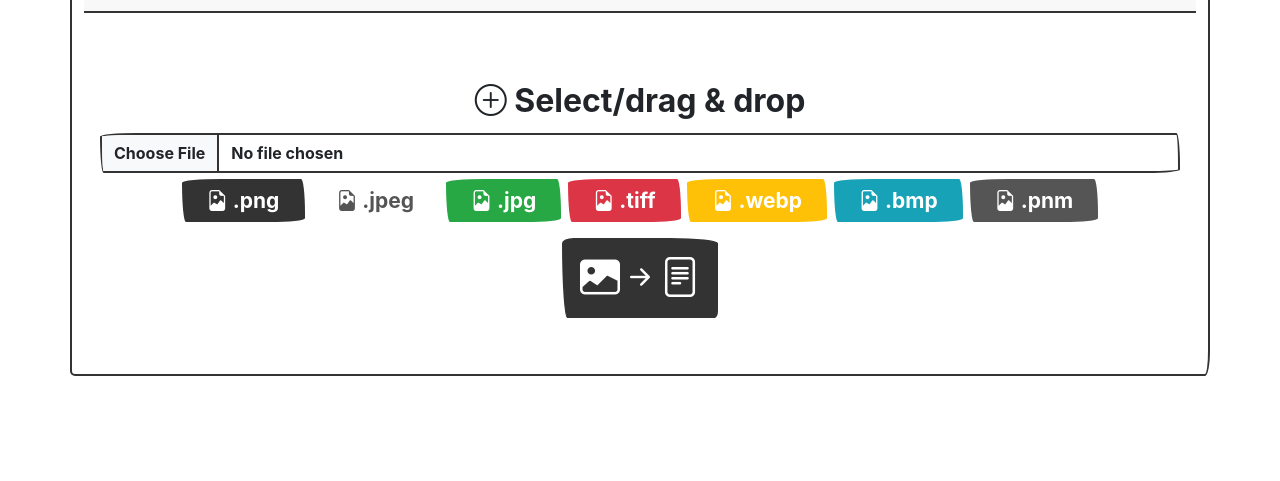
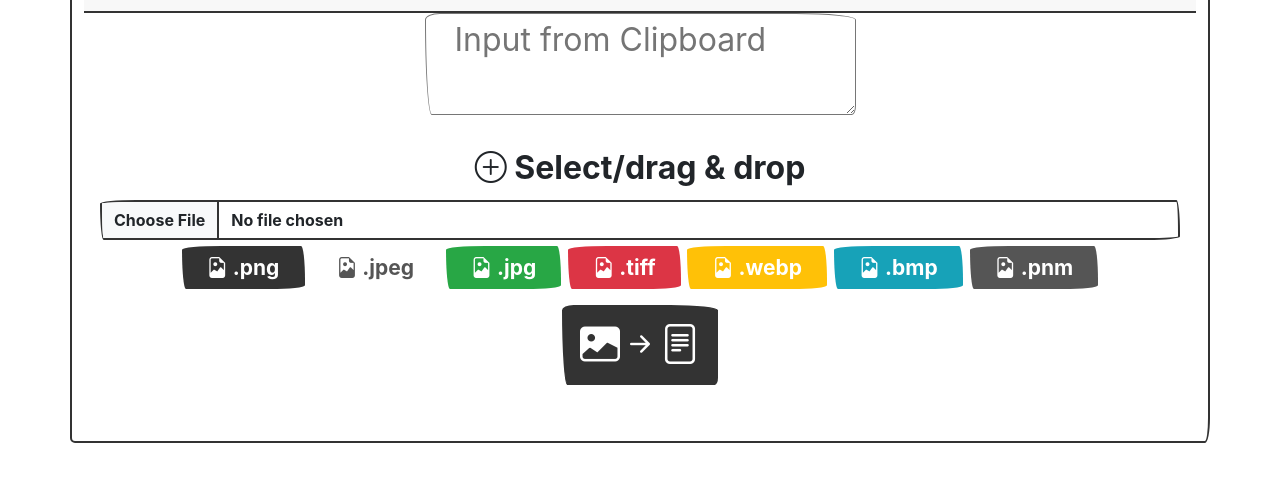
Before and after one commit to Perlesvaux/itt, a plain HTML site: page index.html in a window 1280 px wide. Shown: the part 55-536 px from the top of the page. Drawn offline with nearby package versions, Linux system fonts and the light colour scheme; a web font is replaced by a local one.

Commit message:
minor correction to imageContainer

```diff
--- a/index.html
+++ b/index.html
@@ -26,10 +26,9 @@
     <div class="card-header">Image To Text Converter</div>
 
 
-    <div id="grid">
-        <div id="imageContainer" contenteditable="True"></div>
-        <div id="result"></div>
-    </div>
+      <div class="mb-0">
+        <textarea id="imageContainer" placeholder="   Input from Clipboard"></textarea>
+      </div>
 
 
     <div class="card-body">
```
